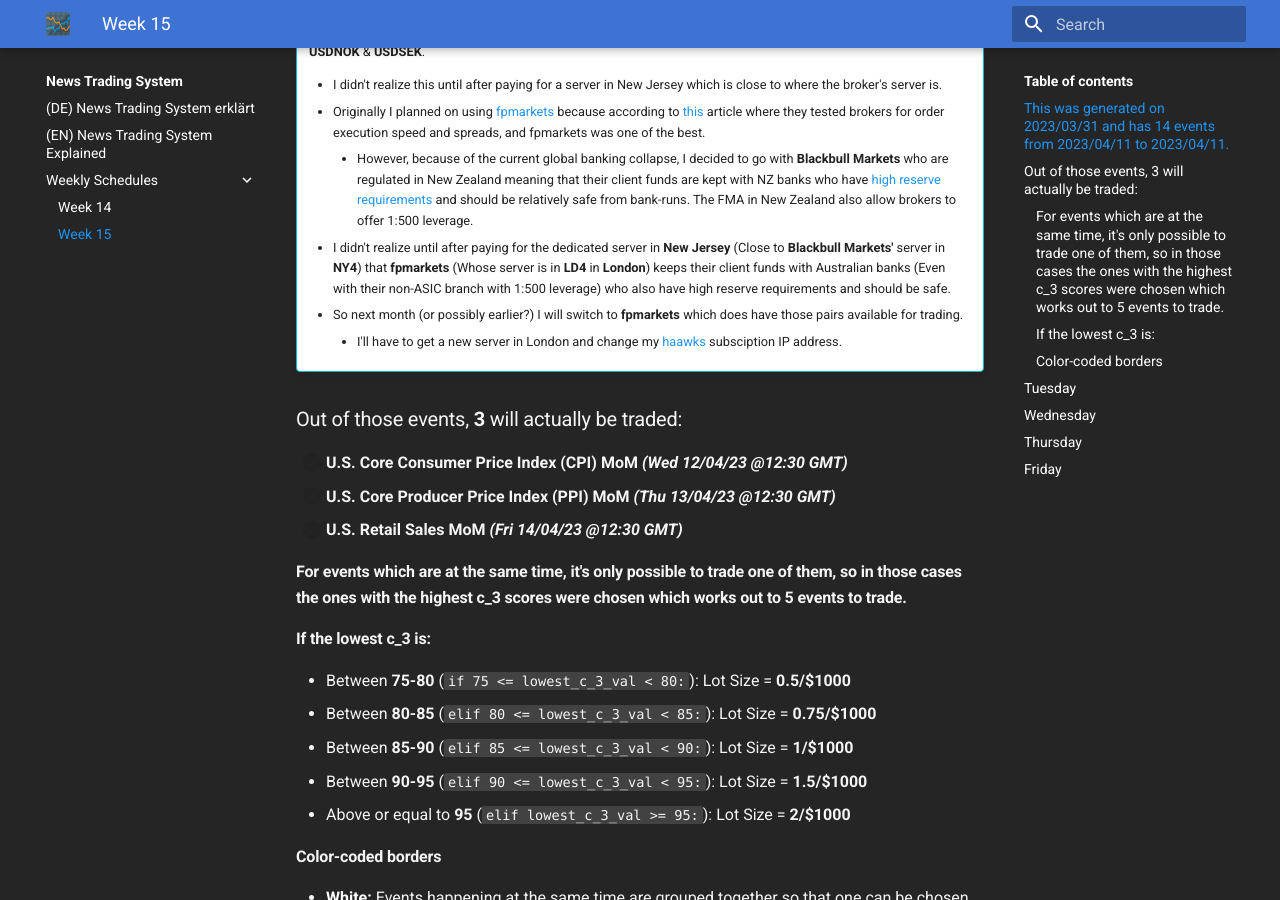
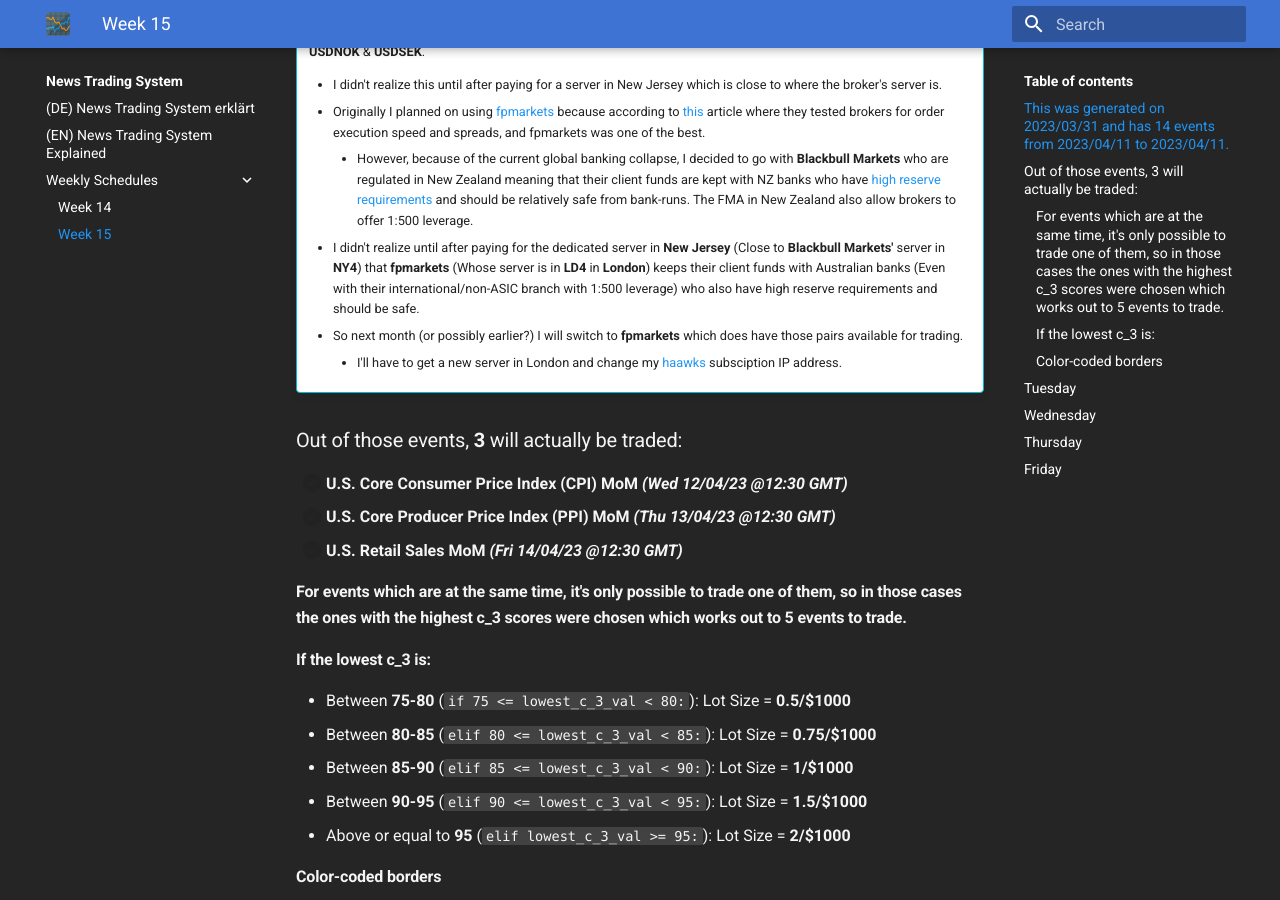
Before and after one commit to spliffli/news-trading-analyzer, an MkDocs documentation site: the page built from docs/weekly-schedules/week-15-schedule.md, in a window 1280 px wide and 900 px high, scrolled down 448 px. Built offline with MkDocs 1.6.1 and Material for MkDocs 9.7.7, drawn with Linux system fonts in a browser that asks for light colours; comment, search, counter and statistics services are not loaded.

Commit message:
updated docs

```diff
--- a/docs/weekly-schedules/week-15-schedule.md
+++ b/docs/weekly-schedules/week-15-schedule.md
@@ -10,7 +10,7 @@
       - I didn't realize this until after paying for a server in New Jersey which is close to where the broker's server is.
       - Originally I planned on using [fpmarkets](https://www.fpmarkets.com/) because according to [this](https://offbeatforex.com/forex-brokers-for-trading-news/) article where they tested brokers for order execution speed and spreads, and fpmarkets was one of the best.
           - However, because of the current global banking collapse, I decided to go with **Blackbull Markets** who are regulated in New Zealand meaning that their client funds are kept with NZ banks who have [high reserve requirements](https://theconversation.com/credit-suisse-is-an-anomaly-why-australia-and-new-zealand-are-safe-from-bank-run-contagion-202126) and should be relatively safe from bank-runs. The FMA in New Zealand also allow brokers to offer 1:500 leverage.
-      - I didn't realize until after paying for the dedicated server in **New Jersey** (Close to **Blackbull Markets'** server in **NY4**) that **fpmarkets** (Whose server is in **LD4** in **London**) keeps their client funds with Australian banks (Even with their non-ASIC branch with 1:500 leverage) who also have high reserve requirements and should be safe.
+      - I didn't realize until after paying for the dedicated server in **New Jersey** (Close to **Blackbull Markets'** server in **NY4**) that **fpmarkets** (Whose server is in **LD4** in **London**) keeps their client funds with Australian banks (Even with their international/non-ASIC branch with 1:500 leverage) who also have high reserve requirements and should be safe.
       - So next month (or possibly earlier?) I will switch to **fpmarkets** which does have those pairs available for trading.
         - I'll have to get a new server in London and change my [haawks](https://www.haawks.com/) subsciption IP address.
 
```
